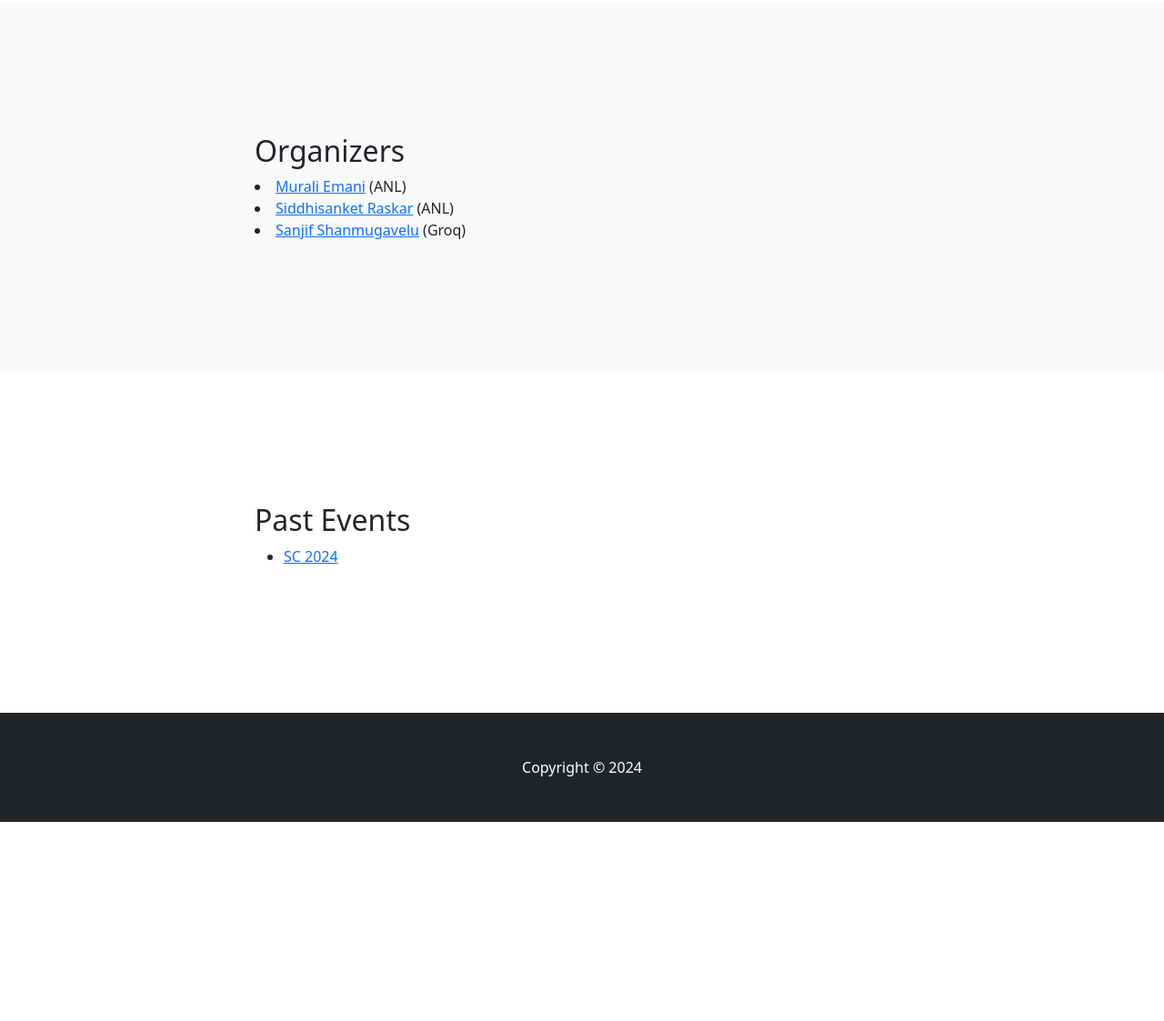
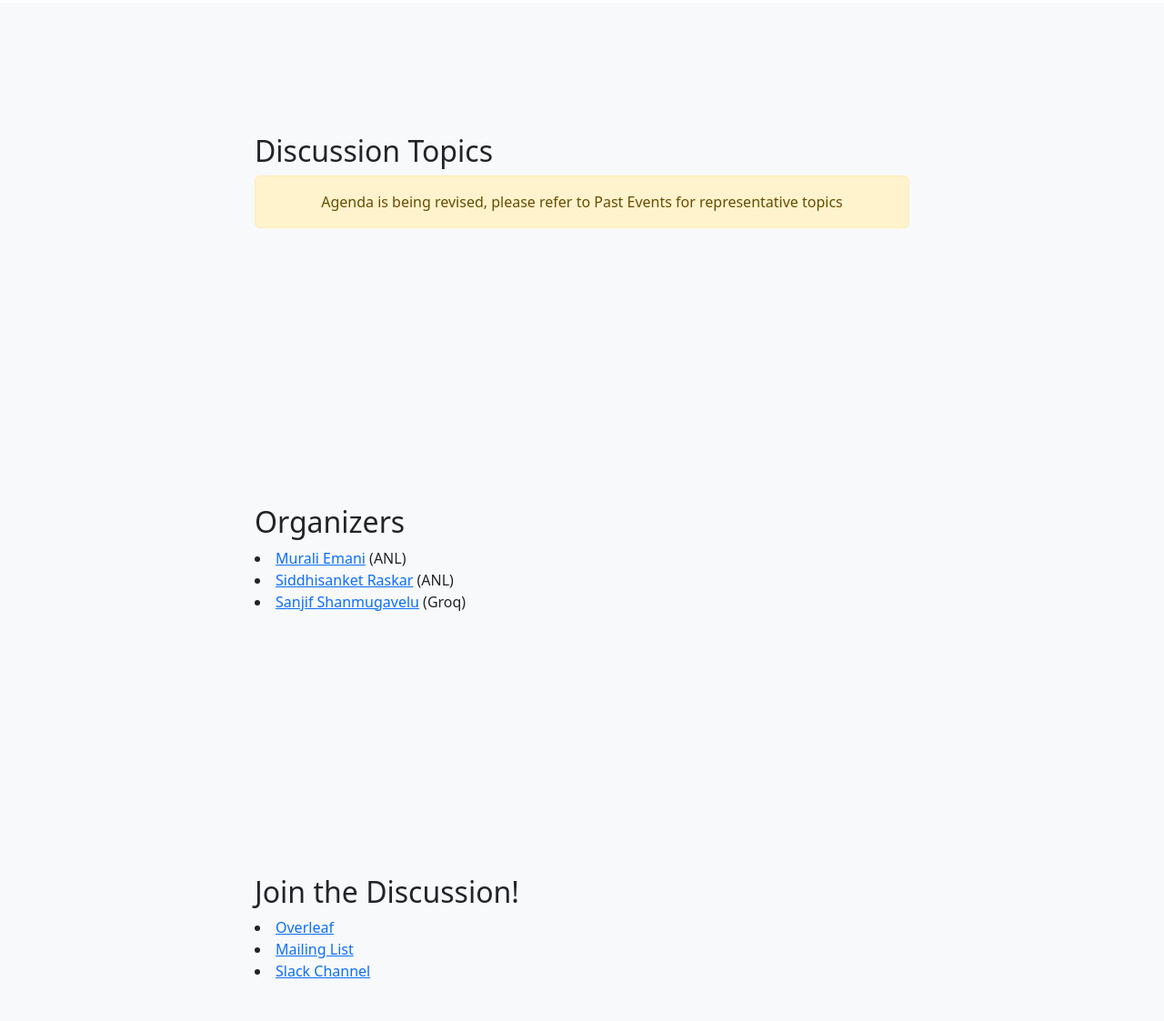
Before and after one commit to argonne-lcf/ConvergedHPCAI, a plain HTML site: page index.html in a window 1280 px wide. Shown: the part 1677-2800 px from the top of the page at 91% size. Before the commit the page ends 2581 px from the top, so only its background shows below. Drawn offline with nearby package versions, Linux system fonts and the light colour scheme.

Commit message:
added slack channel, mailing list and overleaf

```diff
--- a/index.html
+++ b/index.html
@@ -20,7 +20,9 @@
                     <ul class="navbar-nav ms-auto">
                         <!-- <li class="nav-item"><a class="nav-link" href="#about">About</a></li> -->
                         <li class="nav-item"><a class="nav-link" href="#agenda">Agenda</a></li>
+                        <li class="nav-item"><a class="nav-link" href="#agenda">Discussion Topics</a></li>
                         <li class="nav-item"><a class="nav-link" href="#org">Organizers</a></li>
+                        <li class="nav-item"><a class="nav-link" href="#past">Join Us</a></li>
                         <li class="nav-item"><a class="nav-link" href="#past">Past Events</a></li>
                     </ul>
                 </div>
@@ -116,6 +118,19 @@
 
         </section>
 
+        <section class="bg-light" id="org">
+            <div class="container px-4">
+                <div class="row gx-4 justify-content-center">
+                    <div class="col-lg-8">
+                        <h2>Discussion Topics</h2>
+                        <div class="alert alert-warning text-center" role="alert">
+                            Agenda is being revised, please refer to Past Events for representative topics
+                        </div>
+                    </div>
+                </div>
+            </div>
+        </section>
+
 
         <section class="bg-light" id="org">
             <div class="container px-4">
@@ -126,6 +141,21 @@
                             <li><a href="https://memani1.github.io/">Murali Emani</a> (ANL)</li>
                             <li><a href="https://www.alcf.anl.gov/about/people/siddhisanket-sid-raskar">Siddhisanket Raskar</a> (ANL)</li>
                             <li><a href="https://www.linkedin.com/in/sanjif-shan-665353161/?originalSubdomain=uk">Sanjif Shanmugavelu</a> (Groq)</li>
+                        </ul>
+                    </div>
+                </div>
+            </div>
+        </section>
+
+        <section class="bg-light" id="org">
+            <div class="container px-4">
+                <div class="row gx-4 justify-content-center">
+                    <div class="col-lg-8">
+                        <h2>Join the Discussion!</h2>
+                            <!-- <li>Joseph Lee, Edinburgh Parallel Computing Centre</li> -->
+                            <li><a href="https://www.overleaf.com/4196799331zjydbbryznzd#d3f109">Overleaf</a></li>
+                            <li><a href="https://groups.google.com/g/hpc-ai-two-worlds/about">Mailing List</a></li>
+                            <li><a href="https://join.slack.com/t/converged-hpc--ai/shared_invite/zt-2yegg9gpd-krufrNZocsmwNBe5G4L8Lg">Slack Channel</a></li>
                         </ul>
                     </div>
                 </div>
```
Also changed, not shown: Past/SC24/index.html (+36 -1 lines).
